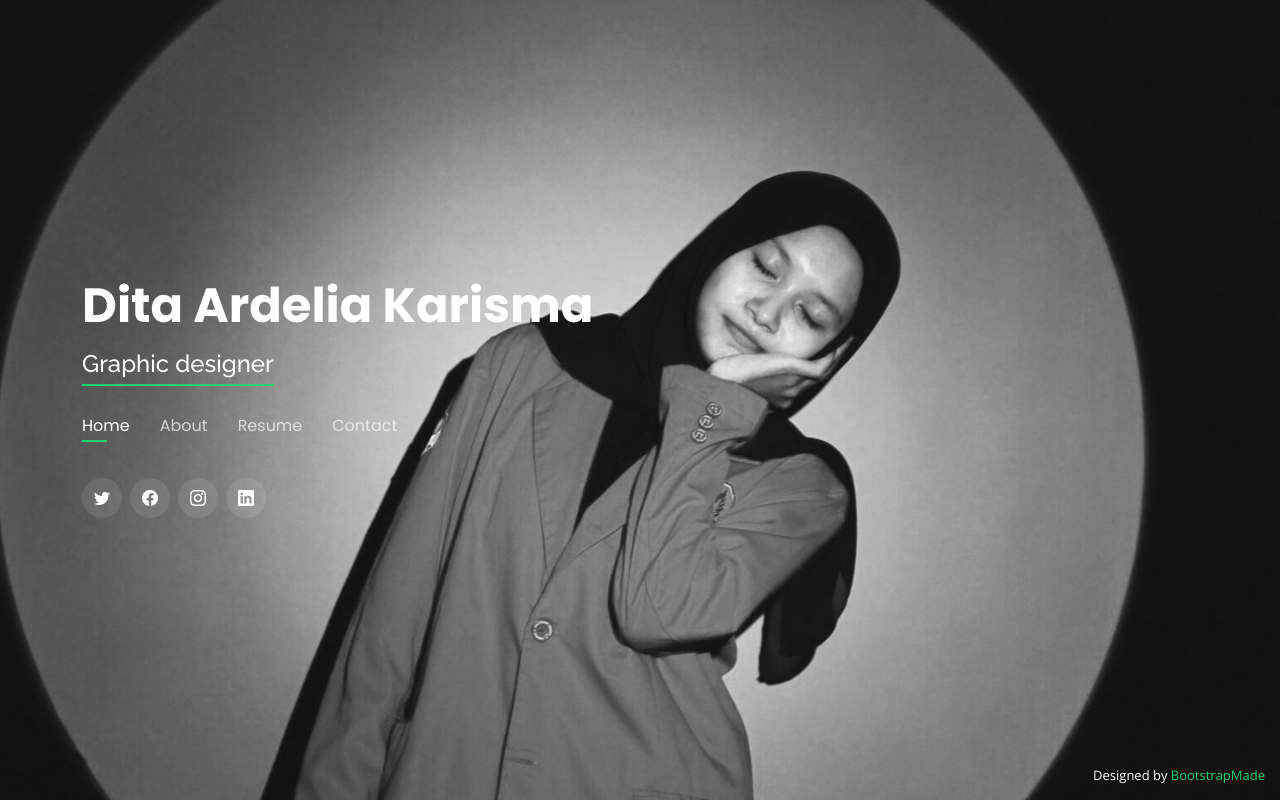
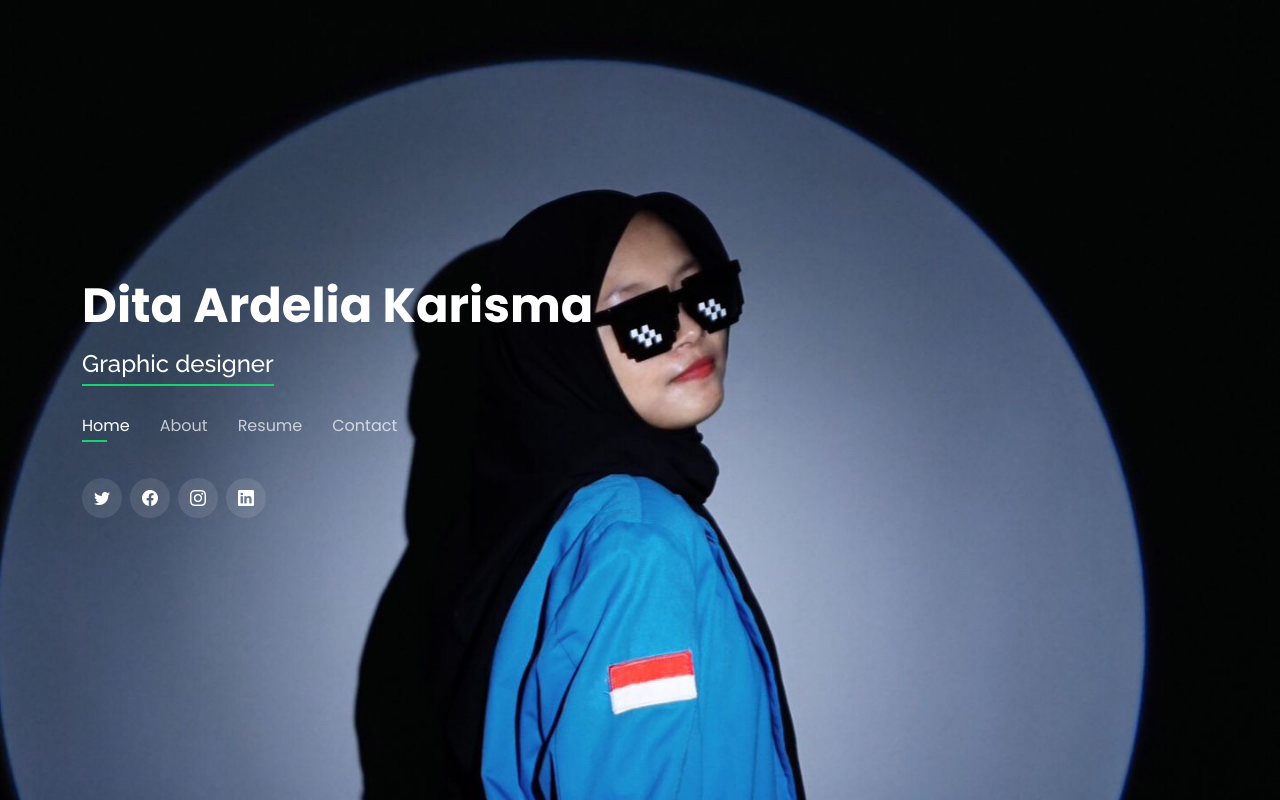
Before and after one commit to Dita-Ardelia/ditaCV.github.io, a plain HTML site: page index.html in a window 1280 px wide. Drawn offline with nearby package versions, Linux system fonts and the light colour scheme.

Commit message:
Upload pertama

```diff
--- a/assets/css/style.css
+++ b/assets/css/style.css
@@ -20,7 +20,7 @@ body {
 body::before {
   content: "";
   position: fixed;
-  background: #040404 url("../img/bg.jpg") top right no-repeat;
+  background: #040404 url("../img/bg5.jpg") top right no-repeat;
   background-size: cover;
   left: 0;
   right: 0;
--- a/index.html
+++ b/index.html
@@ -517,7 +517,7 @@
     <!-- You can delete the links only if you purchased the pro version. -->
     <!-- Licensing information: https://bootstrapmade.com/license/ -->
     <!-- Purchase the pro version with working PHP/AJAX contact form: https://bootstrapmade.com/personal-free-resume-bootstrap-template/ -->
-    Designed by <a href="https://bootstrapmade.com/">BootstrapMade</a>
+     <a href="https://bootstrapmade.com/"></a>
   </div>
 
   <!-- Vendor JS Files -->
```
Also changed, not shown: assets/img/bg5.jpg (added).
